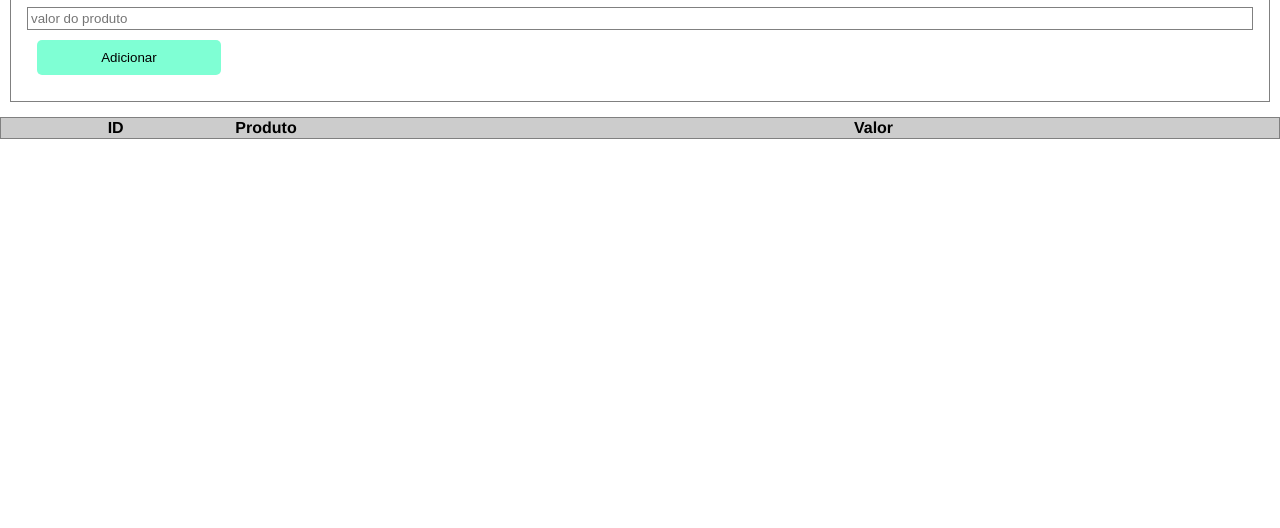
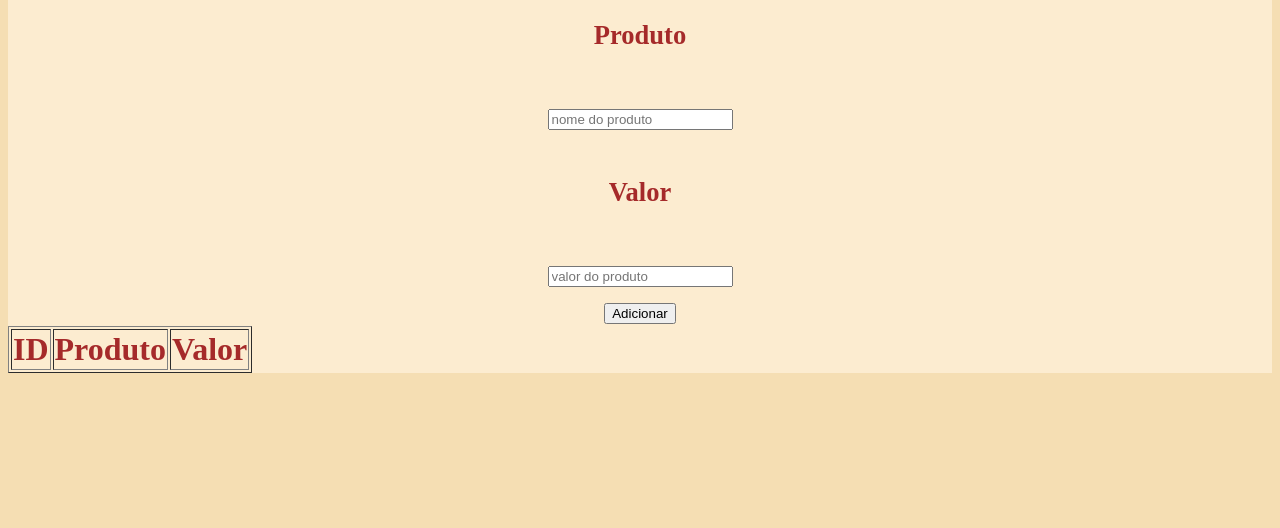
Before and after one commit to ErickSartori/Erick-Sartori, a plain HTML site: page KDprodutos/index.html in a window 1280 px wide. Shown: the part 272-800 px from the top of the page. Drawn offline with Linux system fonts and the light colour scheme.

Commit message:
Add files via upload

```diff
--- a/KDprodutos/style.css
+++ b/KDprodutos/style.css
@@ -1,78 +1,26 @@
-* {
-    padding:0;
-    margin:0;
-    vertical-align:baseline;
-    list-style:none;
-    border:0
-    }
-
-body {
-    font-family:'Franklin Gothic Medium', 'Arial Narrow', Arial, sans-serif;
-
+body{
+    background-color: wheat;
+    text-align: center;
+    font-size: xx-large;
+    color: brown;
+    background-position: 0%;
+    border-radius: 25%;
+    font-family: 'Times New Roman', Times, serif;
+    font-weight: 300;
+    background-repeat: no-repeat;
+    background-size: cover;
 }
-
-header {
-    background-color: aquamarine;
-    height: 40px;
-    padding: 1em;
-    font-size: 30px;
-    margin-bottom: 20px;
-}
-
-h5 {
-    margin-top: 5px;
-}
-
-button {
-    background-color: aquamarine;
-    color: black;
-    padding: 10px;
-    border-radius: 5px;
-    transition: all ease 0.3s;
-    width: 15%;
-    margin: 10px;
+div{
+    border-radius: 0%;
+    background-color: rgb(252, 236, 208);
+    width: 100%;
+    background-position: center;
+    bottom: aqua;
+    border-color: black;
 
 
 }
-
-button:hover {
-    background-color: rgb(68, 33, 100);
-
+form,label{
+    display: block;
+    padding: 10px;
 }
-
-.formulario {
-    display: flex;
-    flex-direction: column;
-    margin: 10px;
-    padding: 1em;
-    border: 1px solid gray;
-}
-
-input {
-    border: 1px solid gray;
-    margin-top: 10px;
-    padding: 3px;
-}
-
-.content {
-    margin-top: 15px;
-}
-
-table {
-    border-collapse: collapse;
-    border: 1px solid grey;
-    width: 100%;
-}
-
-table th {
-    background-color: rgb(204, 204, 204);
-}
-
-table th, td {
-    text-align: left;
-    padding: 1px 5px;
-}
-
-.center {
-    text-align: center;
-}
```
